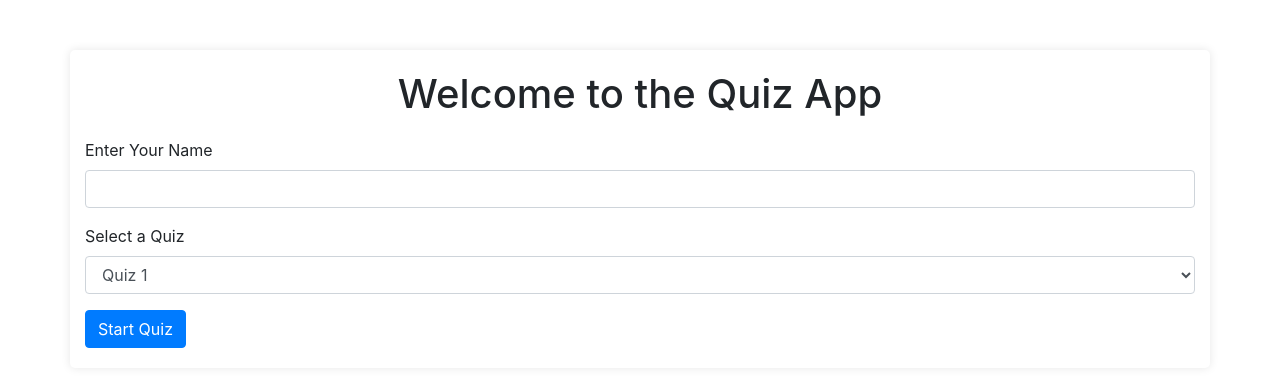
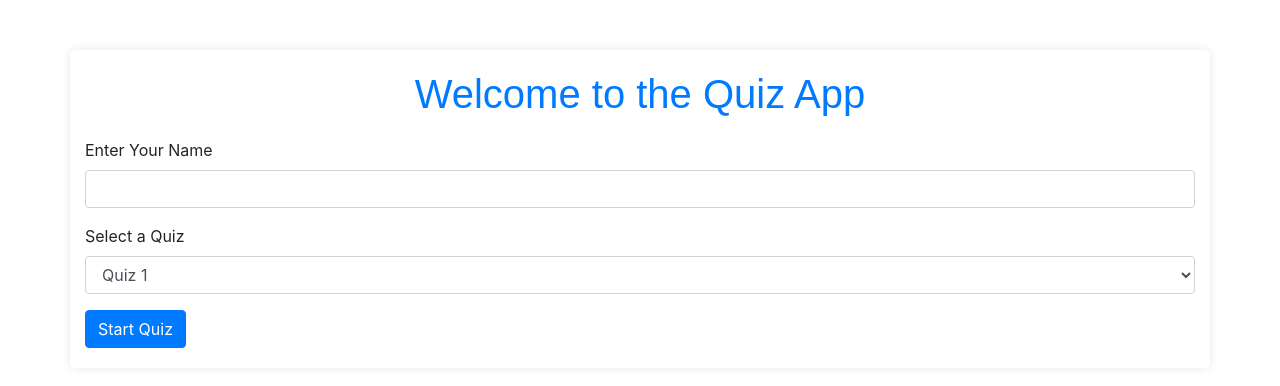
Before and after one commit to Ruszeii/Project3, a plain HTML site: page index.html in a window 1280 px wide. Drawn offline with nearby package versions, Linux system fonts and the light colour scheme.

Commit message:
Update styles.css

```diff
--- a/styles.css
+++ b/styles.css
@@ -1,6 +1,10 @@
 
 body {
     background-color: #f0f0f0;
+}
+h1 {
+    font-family: 'Your Chosen Font', sans-serif; /* Replace 'Your Chosen Font' with the desired font */
+    color: #007bff;
 }
 
 .container {
```
